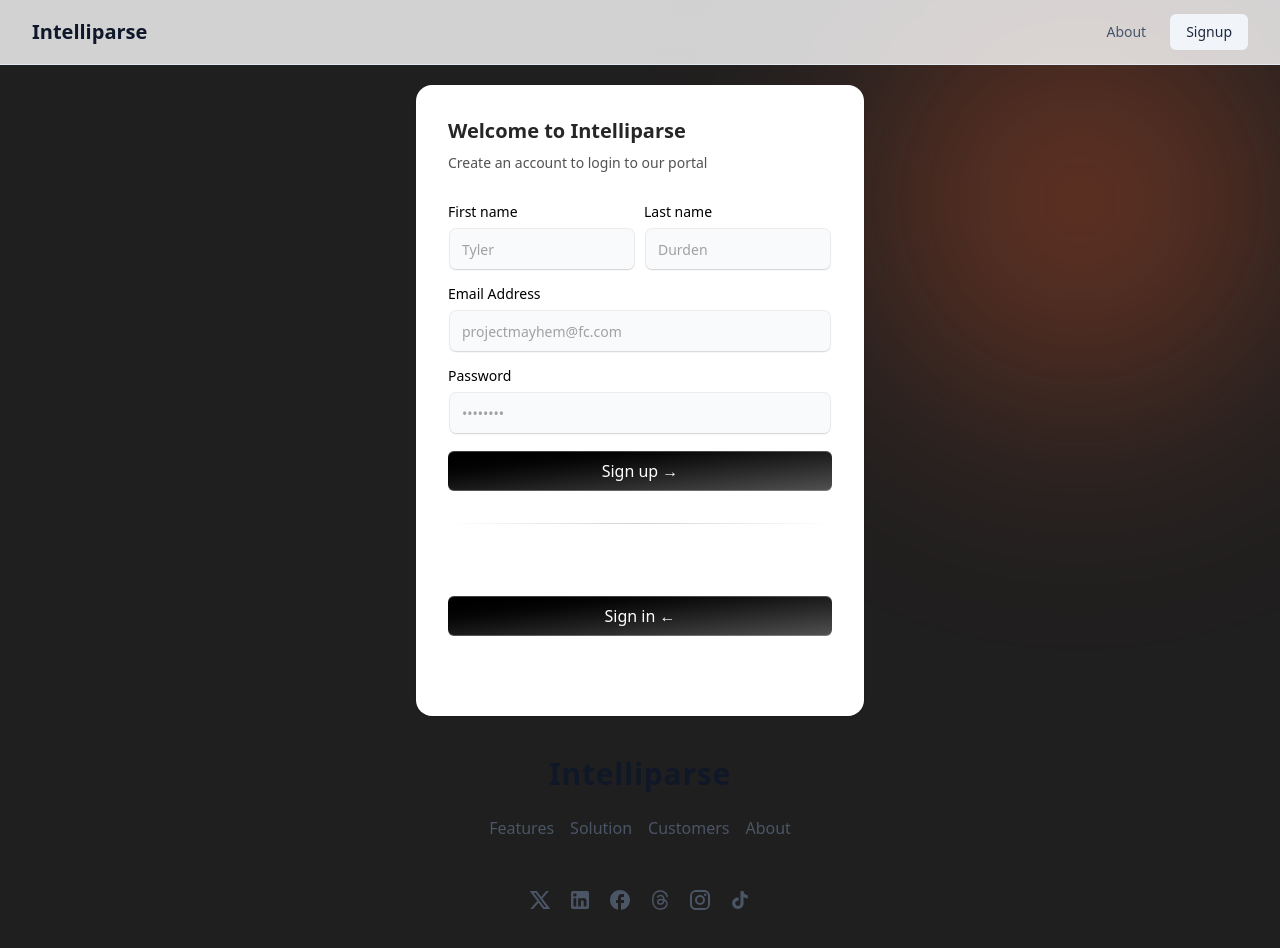
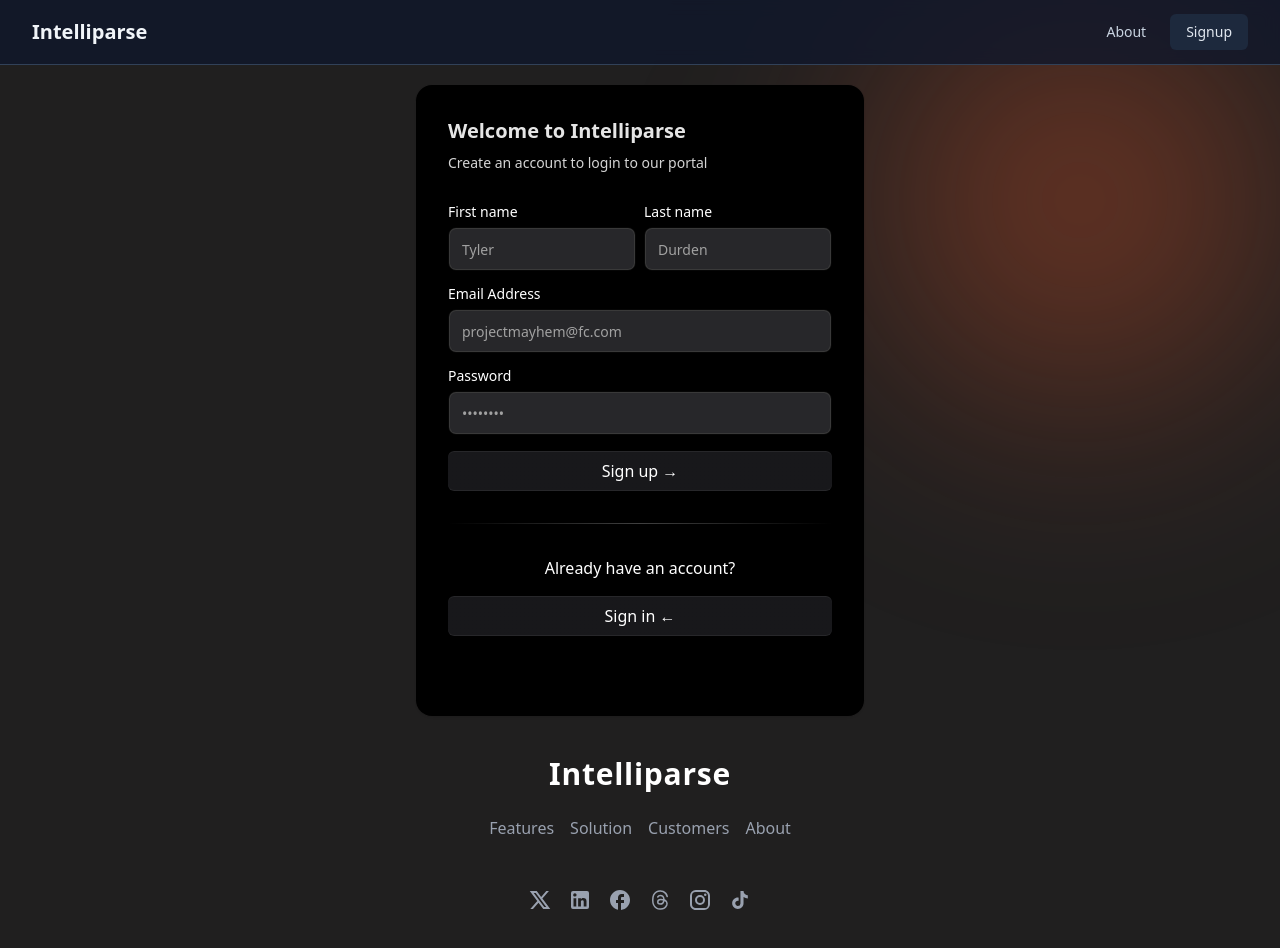
Before and after one commit to icodervivek/intelliparse, a React (Vite) app in the folder frontend/: page /signup in a window 1280 px wide. Shown: the top 948 px of the page. Built offline with nearby package versions, Linux system fonts and the light colour scheme.

Commit message:
style: fixed css

```diff
--- a/frontend/src/Footer.jsx
+++ b/frontend/src/Footer.jsx
@@ -136,7 +136,7 @@ function Footer() {
     <footer className="py-10 px-4 sm:px-6 lg:px-8 font-inter relative overflow-hidden ">
       <div className="max-w-7xl mx-auto flex flex-col items-center relative z-10">
         <div className="mb-6 flex items-center justify-center">
-          <span className="text-gray-900 dark:text-white text-3xl font-extrabold tracking-wide overflow-y-hidden">
+          <span className="text-white text-3xl font-extrabold tracking-wide overflow-y-hidden">
             Intelliparse
           </span>
         </div>
@@ -147,7 +147,7 @@ function Footer() {
               <li key={link.name}>
                 <a
                   href={link.href}
-                  className="text-gray-600 dark:text-gray-400 hover:text-gray-900 dark:hover:text-white transition-all duration-300 relative after:absolute after:left-0 after:bottom-0 after:h-0.5 after:w-0 after:bg-gray-900 dark:after:bg-white after:transition-all after:duration-300 hover:after:w-full"
+                  className="text-gray-400 hover:text-white transition-all duration-300 relative after:absolute after:left-0 after:bottom-0 after:h-0.5 after:w-0 after:bg-white after:transition-all after:duration-300 hover:after:w-full"
                 >
                   {link.name}
                 </a>
@@ -163,7 +163,7 @@ function Footer() {
               target="_blank"
               rel="noopener noreferrer"
               aria-label={icon.name}
-              className="text-gray-600 dark:text-gray-400 hover:text-gray-900 dark:hover:text-white transition-colors duration-300 overflow-y-hidden"
+              className="text-gray-400 hover:text-white transition-colors duration-300 overflow-y-hidden"
               href={icon.href}
             >
               {icon.svg}
--- a/frontend/src/Input.jsx
+++ b/frontend/src/Input.jsx
@@ -37,7 +37,7 @@ const Input = React.forwardRef(({ className, type, ...props }, ref) => {
       <input
         type={type}
         className={twMerge(
-          `shadow-input dark:placeholder-text-neutral-600 flex h-10 w-full rounded-md border-none bg-gray-50 px-3 py-2 text-sm text-black transition duration-400 group-hover/input:shadow-none file:border-0 file:bg-transparent file:text-sm file:font-medium placeholder:text-neutral-400 focus-visible:ring-[2px] focus-visible:ring-neutral-400 focus-visible:outline-none disabled:cursor-not-allowed disabled:opacity-50 dark:bg-zinc-800 dark:text-white dark:shadow-[0px_0px_1px_1px_#404040] dark:focus-visible:ring-neutral-600`,
+          `placeholder-text-neutral-600 flex h-10 w-full rounded-md border-none px-3 py-2 text-sm  transition duration-400 group-hover/input:shadow-none file:border-0 file:bg-transparent file:text-sm file:font-medium placeholder:text-neutral-400 focus-visible:ring-[2px]  focus-visible:outline-none disabled:cursor-not-allowed disabled:opacity-50 bg-zinc-800 text-white shadow-[0px_0px_1px_1px_#404040] focus-visible:ring-neutral-600`,
           className
         )}
         ref={ref}
--- a/frontend/src/Label.jsx
+++ b/frontend/src/Label.jsx
@@ -6,7 +6,7 @@ const Label = React.forwardRef(({ className, ...props }, ref) => (
   <LabelPrimitive.Root
     ref={ref}
     className={twMerge(
-      "text-sm font-medium text-black dark:text-white leading-none peer-disabled:cursor-not-allowed peer-disabled:opacity-70",
+      "text-sm font-medium text-white leading-none peer-disabled:cursor-not-allowed peer-disabled:opacity-70",
       className
     )}
     {...props} />
--- a/frontend/src/Navbar.jsx
+++ b/frontend/src/Navbar.jsx
@@ -48,13 +48,13 @@ const Navbar = () => {
     <div className="w-full">
       <nav
         ref={navRef}
-        className="relative z-20 bg-white/80 dark:bg-slate-900/80 backdrop-blur-sm border-b border-slate-200 dark:border-slate-700 sticky top-0"
+        className="relative z-20 bg-slate-900/80 backdrop-blur-sm border-b border-slate-700 sticky top-0"
       >
         <div className="max-w-7xl mx-auto px-4 sm:px-6 lg:px-8">
           <div className="flex justify-between items-center h-16">
             <Link
               to="/"
-              className="text-xl font-bold text-slate-900 dark:text-slate-100"
+              className="text-xl font-bold text-slate-100"
             >
               Intelliparse
             </Link>
@@ -65,7 +65,7 @@ const Navbar = () => {
                 <>
                   <Link
                     to="/form"
-                    className="h-9 px-4 py-2 bg-slate-100 text-slate-800 hover:bg-slate-200 dark:bg-slate-800 dark:text-slate-200 dark:hover:bg-slate-700 inline-flex items-center justify-center rounded-md text-sm font-medium transition-colors"
+                    className="h-9 px-4 py-2 bg-slate-800 text-slate-200 hover:bg-slate-700 inline-flex items-center justify-center rounded-md text-sm font-medium transition-colors"
                   >
                     Parse PDF
                   </Link>
@@ -80,13 +80,13 @@ const Navbar = () => {
                 <>
                   <HashLink
                     to="/about"
-                    className="text-sm font-medium text-slate-600 hover:text-slate-900 dark:text-slate-300 dark:hover:text-white transition-colors"
+                    className="text-sm font-medium   text-slate-300 hover:text-white transition-colors"
                   >
                     About
                   </HashLink>
                   <Link
                     to="/signup"
-                    className="h-9 px-4 py-2 bg-slate-100 text-slate-800 hover:bg-slate-200 dark:bg-slate-800 dark:text-slate-200 dark:hover:bg-slate-700 inline-flex items-center justify-center rounded-md text-sm font-medium transition-colors"
+                    className="h-9 px-4 py-2 bg-slate-800 text-slate-200 hover:bg-slate-700 inline-flex items-center justify-center rounded-md text-sm font-medium transition-colors"
                   >
                     Signup
                   </Link>
@@ -98,7 +98,7 @@ const Navbar = () => {
             <div className="lg:hidden">
               <button
                 onClick={() => setMobileMenuOpen(!mobileMenuOpen)}
-                className="p-2 rounded-md text-slate-700 hover:text-slate-900 hover:bg-slate-100 dark:text-slate-300 dark:hover:text-white dark:hover:bg-slate-800"
+                className="p-2 rounded-md  text-slate-300 hover:text-white hover:bg-slate-800"
               >
                 {mobileMenuOpen ? (
                   <X className="w-6 h-6" />
@@ -112,13 +112,13 @@ const Navbar = () => {
 
         {/* Mobile Menu */}
         {mobileMenuOpen && (
-          <div className="lg:hidden bg-white dark:bg-slate-900 border-t border-slate-200 dark:border-slate-700">
+          <div className="lg:hidden bg-slate-900 border-t border-slate-700">
             <div className="px-4 py-4 space-y-3">
               {isAuthenticated ? (
                 <>
                   <Link
                     to="/form"
-                    className="block w-full text-left px-4 py-2 bg-slate-100 text-slate-800 hover:bg-slate-200 dark:bg-slate-800 dark:text-white dark:hover:bg-slate-700 rounded-md text-sm"
+                    className="block w-full text-left px-4 py-2 bg-slate-800 text-white hover:bg-slate-700 rounded-md text-sm"
                   >
                     Parse PDF
                   </Link>
@@ -133,13 +133,13 @@ const Navbar = () => {
                 <>
                   <HashLink
                     to="/about"
-                    className="block text-base font-medium text-slate-700 dark:text-slate-300 hover:text-slate-900 dark:hover:text-white"
+                    className="block text-base font-medium text-slate-300  hover:text-white"
                   >
                     About
                   </HashLink>
                   <Link
                     to="/signup"
-                    className="block w-full text-left px-4 py-2 bg-slate-100 text-slate-800 hover:bg-slate-200 dark:bg-slate-800 dark:text-white dark:hover:bg-slate-700 rounded-md text-sm"
+                    className="block w-full text-left px-4 py-2  bg-slate-800 text-white hover:bg-slate-700 rounded-md text-sm"
                   >
                     Signup
                   </Link>
--- a/frontend/src/SigninFormDemo.jsx
+++ b/frontend/src/SigninFormDemo.jsx
@@ -69,12 +69,12 @@ export function SigninFormDemo() {
   }, []);
 
   return (
-    <div className="shadow-input mx-auto w-full max-w-md rounded-none bg-white p-8  md:rounded-2xl md:p-8 dark:bg-black mt-5">
+    <div className="shadow-input mx-auto w-full max-w-md rounded-none p-8  md:rounded-2xl md:p-8 bg-black mt-5">
       <ToastContainer />
-      <h2 className="text-xl font-bold text-neutral-800 dark:text-neutral-200">
+      <h2 className="text-xl font-bold text-neutral-200">
         Welcome to Intelliparse
       </h2>
-      <p className="mt-2 max-w-sm text-sm text-neutral-600 dark:text-neutral-300">
+      <p className="mt-2 max-w-sm text-sm text-neutral-300">
         Login to your account!
       </p>
       <form className="my-8" onSubmit={handleSubmit}>
@@ -103,7 +103,7 @@ export function SigninFormDemo() {
           />
         </LabelInputContainer>
         <button
-          className="group/btn relative block h-10 w-full rounded-md bg-gradient-to-br overflow-y-hidden from-black to-neutral-600 font-medium text-white shadow-[0px_1px_0px_0px_#ffffff40_inset,0px_-1px_0px_0px_#ffffff40_inset] dark:bg-zinc-800 dark:from-zinc-900 dark:to-zinc-900 dark:shadow-[0px_1px_0px_0px_#27272a_inset,0px_-1px_0px_0px_#27272a_inset] cursor-pointer"
+          className="group/btn relative block h-10 w-full rounded-md bg-gradient-to-br overflow-y-hidden font-medium text-white bg-zinc-800 from-zinc-900 to-zinc-900 shadow-[0px_1px_0px_0px_#27272a_inset,0px_-1px_0px_0px_#27272a_inset] cursor-pointer"
           type="submit"
         >
           Sign In &larr;
--- a/frontend/src/SignupFormDemo.jsx
+++ b/frontend/src/SignupFormDemo.jsx
@@ -60,12 +60,12 @@ export function SignupFormDemo() {
   }, []);
 
   return (
-    <div className="shadow-input mx-auto w-full max-w-md rounded-none bg-white p-8  md:rounded-2xl md:p-8 dark:bg-black mt-5">
+    <div className="shadow-input mx-auto w-full max-w-md rounded-none p-8 md:rounded-2xl md:p-8 bg-black mt-5">
       <ToastContainer />
-      <h2 className="text-xl font-bold text-neutral-800 dark:text-neutral-200">
+      <h2 className="text-xl font-bold text-neutral-200">
         Welcome to Intelliparse
       </h2>
-      <p className="mt-2 max-w-sm text-sm text-neutral-600 dark:text-neutral-300">
+      <p className="mt-2 max-w-sm text-sm text-neutral-300">
         Create an account to login to our portal
       </p>
       <form className="my-8" onSubmit={handleSubmit}>
@@ -121,16 +121,16 @@ export function SignupFormDemo() {
           />
         </LabelInputContainer>
         <button
-          className="group/btn relative block h-10 w-full rounded-md bg-gradient-to-br overflow-y-hidden from-black to-neutral-600 font-medium text-white shadow-[0px_1px_0px_0px_#ffffff40_inset,0px_-1px_0px_0px_#ffffff40_inset] dark:bg-zinc-800 dark:from-zinc-900 dark:to-zinc-900 dark:shadow-[0px_1px_0px_0px_#27272a_inset,0px_-1px_0px_0px_#27272a_inset] cursor-pointer"
+          className="group/btn relative block h-10 w-full rounded-md bg-gradient-to-br overflow-y-hidden font-medium text-white bg-zinc-800 from-zinc-900 to-zinc-900 shadow-[0px_1px_0px_0px_#27272a_inset,0px_-1px_0px_0px_#27272a_inset] cursor-pointer"
           type="submit"
         >
           Sign up &rarr;
           <BottomGradient />
         </button>
-        <div className="my-8 h-[1px] w-full bg-gradient-to-r from-transparent via-neutral-300 to-transparent dark:via-neutral-700" />
+        <div className="my-8 h-[1px] w-full bg-gradient-to-r from-transparent via-neutral-700" />
         <h2 className="text-center">Already have an account?</h2>
         <Link to="/signin" className="cursor-pointer">
-          <button className="group/btn relative block h-10 w-full rounded-md bg-gradient-to-br overflow-y-hidden from-black to-neutral-600 font-medium text-white shadow-[0px_1px_0px_0px_#ffffff40_inset,0px_-1px_0px_0px_#ffffff40_inset] dark:bg-zinc-800 dark:from-zinc-900 dark:to-zinc-900 dark:shadow-[0px_1px_0px_0px_#27272a_inset,0px_-1px_0px_0px_#27272a_inset] my-4 cursor-pointer">
+          <button className="group/btn relative block h-10 w-full rounded-md bg-gradient-to-br overflow-y-hidden font-medium text-white bg-zinc-800 from-zinc-900 to-zinc-900 shadow-[0px_1px_0px_0px_#27272a_inset,0px_-1px_0px_0px_#27272a_inset] my-4 cursor-pointer">
             Sign in &larr;
             <BottomGradient />
           </button>
```
Also changed, not shown: frontend/src/SeraUIHero.jsx (+11 -11 lines).
